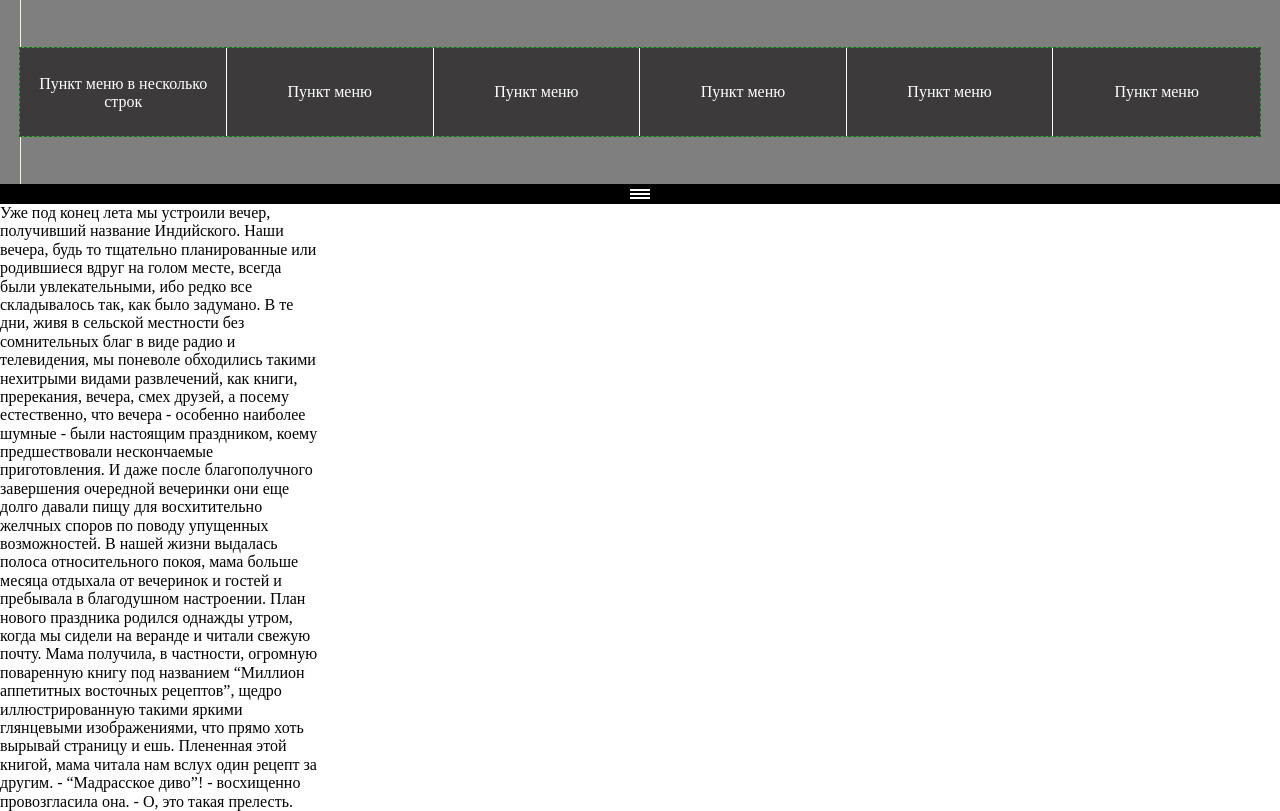
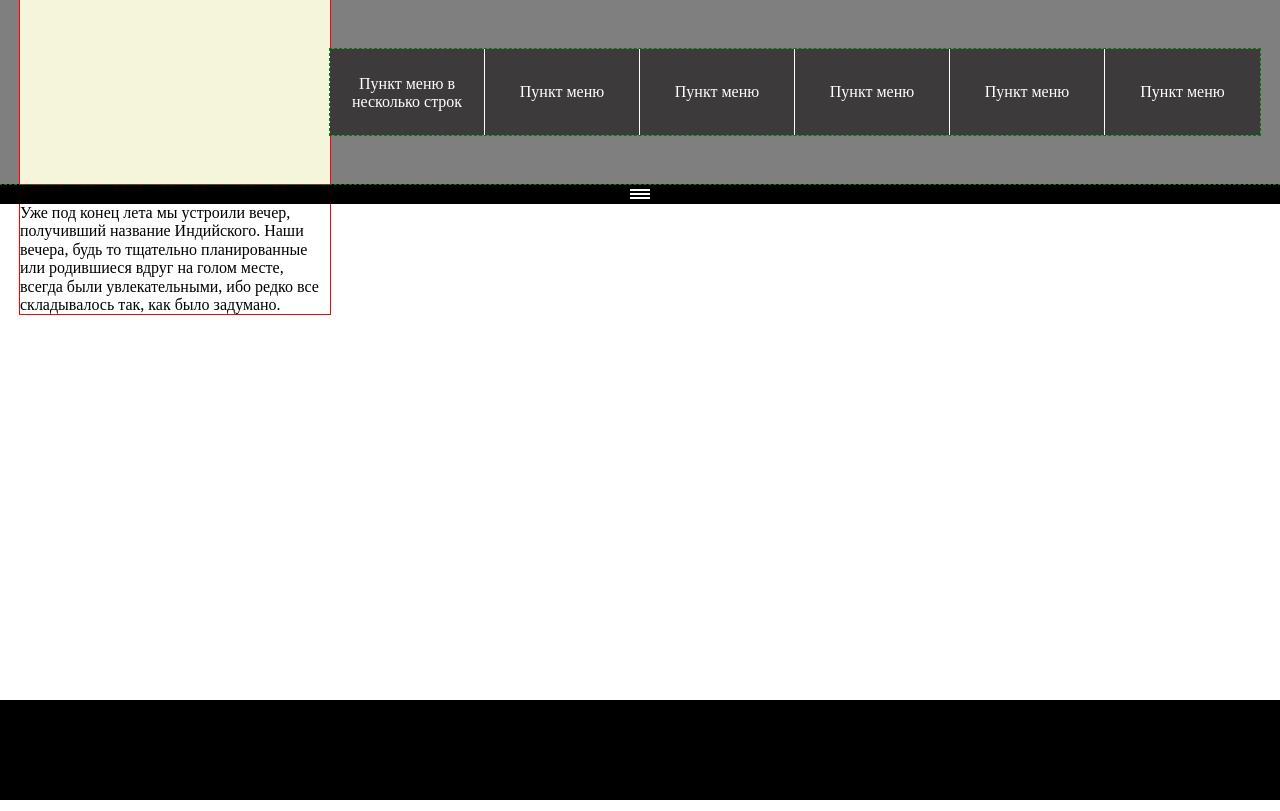
Before and after one commit to MayaSol/testing, a website: page index.html in a window 1280 px wide. Shown: the top 811 px of the page. Drawn offline with Linux system fonts and the light colour scheme.

Commit message:
Футер

```diff
--- a/index.html
+++ b/index.html
@@ -72,10 +72,11 @@
       <a class="page-header__toggle" href="#">
       </a>
   </header>
+  <div class="wrapper">
   <main class="page-main">
     <div class="page-main__inner">
       <div class="page-main__column-text">
-  Уже под конец лета мы устроили вечер, получивший название Индийского. Наши вечера, будь то тщательно планированные или родившиеся вдруг на голом месте, всегда были увлекательными, ибо редко все складывалось так, как было задумано. В те дни, живя в сельской местности без сомнительных благ в виде радио и телевидения, мы поневоле обходились такими нехитрыми видами развлечений, как книги, пререкания, вечера, смех друзей, а посему естественно, что вечера - особенно наиболее шумные - были настоящим праздником, коему предшествовали нескончаемые приготовления. И даже после благополучного завершения очередной вечеринки они еще долго давали пищу для восхитительно желчных споров по поводу упущенных возможностей.
+  Уже под конец лета мы устроили вечер, получивший название Индийского. Наши вечера, будь то тщательно планированные или родившиеся вдруг на голом месте, всегда были увлекательными, ибо редко все складывалось так, как было задумано. <!--В те дни, живя в сельской местности без сомнительных благ в виде радио и телевидения, мы поневоле обходились такими нехитрыми видами развлечений, как книги, пререкания, вечера, смех друзей, а посему естественно, что вечера - особенно наиболее шумные - были настоящим праздником, коему предшествовали нескончаемые приготовления. И даже после благополучного завершения очередной вечеринки они еще долго давали пищу для восхитительно желчных споров по поводу упущенных возможностей.
      В нашей жизни выдалась полоса относительного покоя, мама больше месяца отдыхала от вечеринок и гостей и пребывала в благодушном настроении. План нового праздника родился однажды утром, когда мы сидели на веранде и читали свежую почту. Мама получила, в частности, огромную поваренную книгу под названием “Миллион аппетитных восточных рецептов”, щедро иллюстрированную такими яркими глянцевыми изображениями, что прямо хоть вырывай страницу и ешь. Плененная этой книгой, мама читала нам вслух один рецепт за другим.
      - “Мадрасское диво”! - восхищенно провозгласила она. - О, это такая прелесть. Помню это блюдо, ваш отец очень любил его, когда мы жили в Дарджилинге. А вот еще! “Консармерская услада”! Я уже который год ищу этот рецепт. Вкуснейшая вещь, только очень жирная.
      - Если они и впрямь такие, как на картинке, - заметил Ларри, - то, отведав их, потом двадцать лет придется жить на одной соде.
@@ -114,12 +115,14 @@
      - Или один обед, - не пожелал отстать Ларри.
      - Теперь надо решить, кого приглашаем, - сказал Лесли.
      - Теодора, конечно, - дружно отозвались мы.
-     - И бедняжку Крича, - объявил Ларри.
+     - И бедняжку Крича, - объявил Ларри.-->
       </div>
       <div class="page-main__column-catalog">
       </div>
     </div>
   </main>
+  <footer class="page-footer"></footer>
+  </div>
   <script src="js/page-header.js"></script>
   <script src="js/main-nav.js"></script>
 </body>
--- a/sass/base.scss
+++ b/sass/base.scss
@@ -1,3 +1,12 @@
-html {
+html, body {
+  height: 100%;
+  margin: 0;
+}
 
+.wrapper {
+  display: flex;
+  flex-direction: column;
+  padding-top: -184px;
+  height: 100%;
+  box-sizing: border-box;
 }
--- /dev/null
+++ b/sass/blocks/page-footer.scss
@@ -0,0 +1,7 @@
+.page-footer {
+  min-height: 100px;
+  background-color: black;
+  flex-grow: 0;
+  flex-shrink: 0;
+  margin-top: auto;
+}
--- a/sass/blocks/page-header.scss
+++ b/sass/blocks/page-header.scss
@@ -3,7 +3,6 @@
   right: 0;
   left: 0;
   top: 0;
-//  width: 100%;
   background-color: #7f7f7f;
   transition-property: top;
   transition-duration: 1s;
@@ -15,16 +14,14 @@
 
 .page-header__main {
   display: flex;
-  padding-left: 20px;
-  padding-right: 20px;
   min-height: 184px;
   @include container;
-  box-sizing: border-box;
+//  box-sizing: border-box;
 }
 
 .page-header__logo {
   width: 25%;
-  z-index: -1;
+  flex-shrink: 0;
 }
 
 .page-header__nav {
--- a/sass/blocks/page-main.scss
+++ b/sass/blocks/page-main.scss
@@ -14,4 +14,5 @@
 
 .page-main__column-text {
   width: 25%;
+  flex-shrink: 0;
 }
--- a/sass/mixins.scss
+++ b/sass/mixins.scss
@@ -1,6 +1,8 @@
 @mixin container {
   min-width: 960px;
   max-width: 1920px;
+  padding-left: 20px;
+  padding-right: 20px;
   margin: 0 auto;
 }
 
--- a/sass/style.scss
+++ b/sass/style.scss
@@ -5,5 +5,6 @@
 @import "blocks/main-nav.scss";
 @import "blocks/btn.scss";
 @import "blocks/page-main.scss";
+@import "blocks/page-footer.scss";
 
 @import "test.scss";
--- a/sass/test.scss
+++ b/sass/test.scss
@@ -1,5 +1,10 @@
 .page-header__logo {
   background-color: beige;
+  outline: 1px solid red;
+}
+
+.page-header__main {
+  outline: 1px dashed green;
 }
 
 .main-nav__item {
@@ -9,3 +14,8 @@
 .page-header__nav {
   outline: 1px dashed green;
 }
+
+
+.page-main__column-text {
+  outline: 1px solid red;
+}
```
Also changed, not shown: build/css/style.css, build/index.html, 1 other file.
